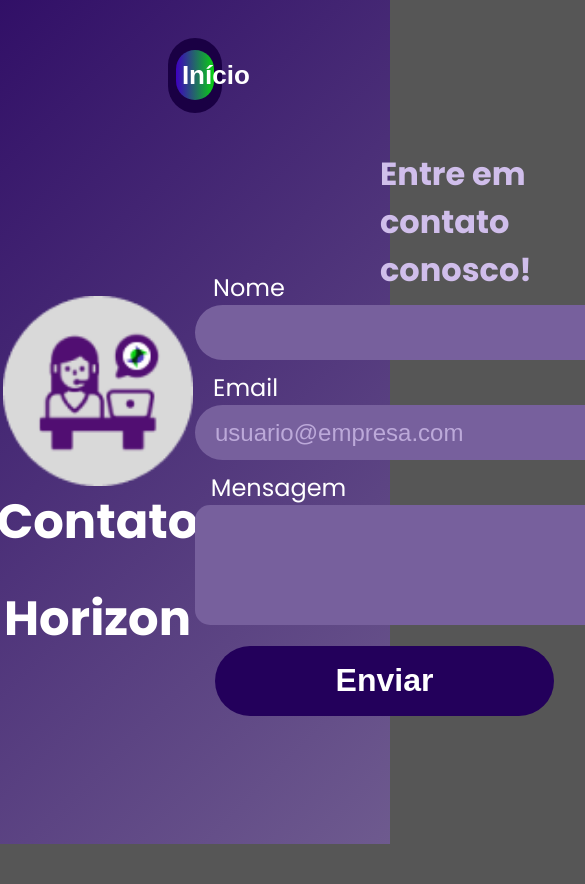
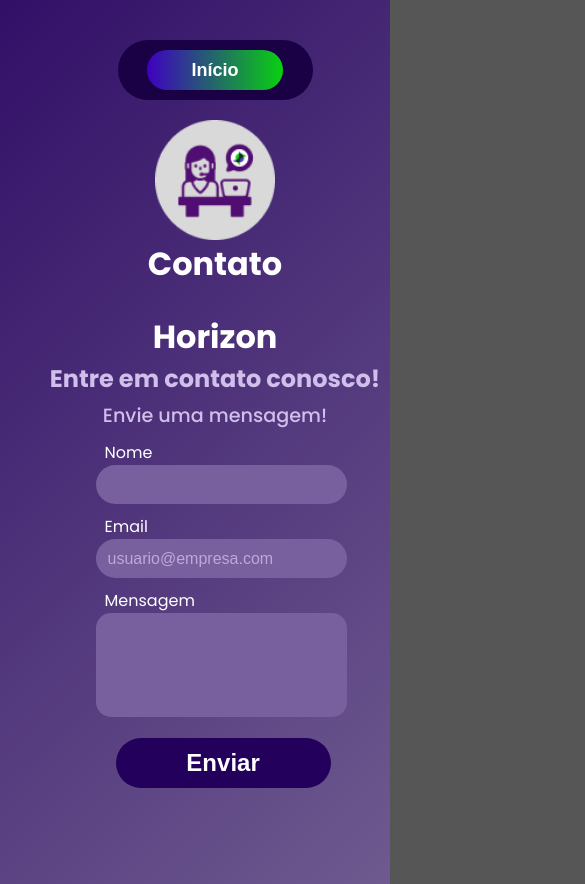
Before and after one commit to Horizon-SPTECH/Projeto-Horizon, a website: page web-data-viz/public/contato.html in a window 390 px wide. Shown: the top 884 px of the page, 585 px wide, since content can reach past the window. Before the commit the page ends 844 px from the top, so only its background shows below. Drawn offline with Linux system fonts and the light colour scheme; some packages are replaced by stand-ins of ours; a script that the page names is missing.

Commit message:
responsividade da tela de contate-nos

```diff
--- a/web-data-viz/public/css/contate-nos.css
+++ b/web-data-viz/public/css/contate-nos.css
@@ -233,6 +233,260 @@ label{
     font-size: 1.3rem;
  }
 
+ @media (max-width: 992px) {
+    .container {
+        padding: 15px;
+    }
+
+    .fundo-btn {
+        height: 120px;
+    }
+
+    .fundo-roxo {
+        width: 30%;
+        height: 70px;
+    }
+
+    .btn-contatar {
+        font-size: 22px;
+        height: 45px;
+    }
+
+    .box-contatar {
+        flex-direction: column;
+        min-height: auto;
+    }
+
+    .contato-logo, .contatar {
+        width: 100%;
+        min-height: auto;
+    }
+
+    .contato-logo img {
+        width: 170px;
+        height: 170px;
+    }
+
+    .p-horizon {
+        font-size: 2.7rem;
+        text-align: center;
+    }
+
+    .titulos {
+        height: auto;
+        gap: 7px;
+    }
+
+    .titulo1 {
+        font-size: 2rem;
+    }
+
+    .titulo2 {
+        font-size: 1.7rem;
+    }
+
+    .label-input, .label-input-msg {
+        width: 85%;
+    }
+
+    input, textarea {
+        font-size: 1.3rem;
+        padding: 18px;
+    }
+
+    label {
+        font-size: 1.3rem;
+    }
+
+    .label-input-msg textarea {
+        width: 100%;
+    }
+
+    .btn-enviar {
+        width: 70%;
+        height: 65px;
+        font-size: 2rem;
+    }
+}
+
+@media (max-width: 768px) {
+    .container {
+        padding: 20px;
+    }
+
+    .fundo-btn {
+        height: 100px;
+    }
+
+    .fundo-roxo {
+        width: 40%;
+        height: 60px;
+    }
+
+    .btn-contatar {
+        font-size: 20px;
+        height: 40px;
+    }
+
+    .box-contatar {
+        flex-direction: column;
+        min-height: auto;
+    }
+
+    .contato-logo, .contatar {
+        width: 100%;
+        min-height: auto;
+    }
+
+    .contato-logo img {
+        width: 150px;
+        height: 150px;
+    }
+
+    .p-horizon {
+        font-size: 2.5rem;
+        text-align: center;
+    }
+
+    .titulos {
+        height: auto;
+        gap: 5px;
+    }
+
+    .titulo1 {
+        font-size: 1.8rem;
+    }
+
+    .titulo2 {
+        font-size: 1.5rem;
+    }
+
+    .label-input, .label-input-msg {
+        width: 90%;
+    }
+
+    input, textarea {
+        font-size: 1.2rem;
+        padding: 15px;
+    }
+
+    label {
+        font-size: 1.2rem;
+    }
+
+    .label-input-msg textarea {
+        width: 100%;
+    }
+
+    .btn-enviar {
+        width: 80%;
+        height: 60px;
+        font-size: 1.8rem;
+    }
+}
+
+@media (max-width: 600px) {
+    .fundo-roxo {
+        width: 50%;
+    }
+
+    .btn-contatar {
+        font-size: 18px;
+    }
+
+    .contato-logo img {
+        width: 120px;
+        height: 120px;
+    }
+
+    .p-horizon {
+        font-size: 2rem;
+    }
+
+    .titulo1 {
+        font-size: 1.5rem;
+    }
+
+    .titulo2 {
+        font-size: 1.2rem;
+    }
+
+    .label-input, .label-input-msg {
+        width: 95%;
+    }
+
+    input, textarea {
+        font-size: 1rem;
+        padding: 12px;
+    }
+
+    label {
+        font-size: 1rem;
+    }
+
+    .btn-enviar {
+        width: 90%;
+        height: 50px;
+        font-size: 1.5rem;
+    }
+}
+
+@media (max-width: 375px) {
+    .fundo-btn {
+        height: 80px;
+    }
+
+    .fundo-roxo {
+        width: 60%;
+    }
+
+    .btn-contatar {
+        font-size: 16px;
+        height: 35px;
+    }
+
+    .contato-logo img {
+        width: 100px;
+        height: 100px;
+    }
+
+    .p-horizon {
+        font-size: 1.8rem;
+    }
+
+    .titulos {
+        gap: 3px;
+    }
+
+    .titulo1 {
+        font-size: 1.3rem;
+    }
+
+    .titulo2 {
+        font-size: 1rem;
+    }
+
+    .label-input, .label-input-msg {
+        width: 100%;
+    }
+
+    input, textarea {
+        font-size: 0.9rem;
+        padding: 10px;
+    }
+
+    label {
+        font-size: 0.9rem;
+        padding-left: 2%;
+    }
+
+    .btn-enviar {
+        width: 100%;
+        height: 45px;
+        font-size: 1.2rem;
+    }
+}
+
 
 /* *{
     margin: 0;
```
